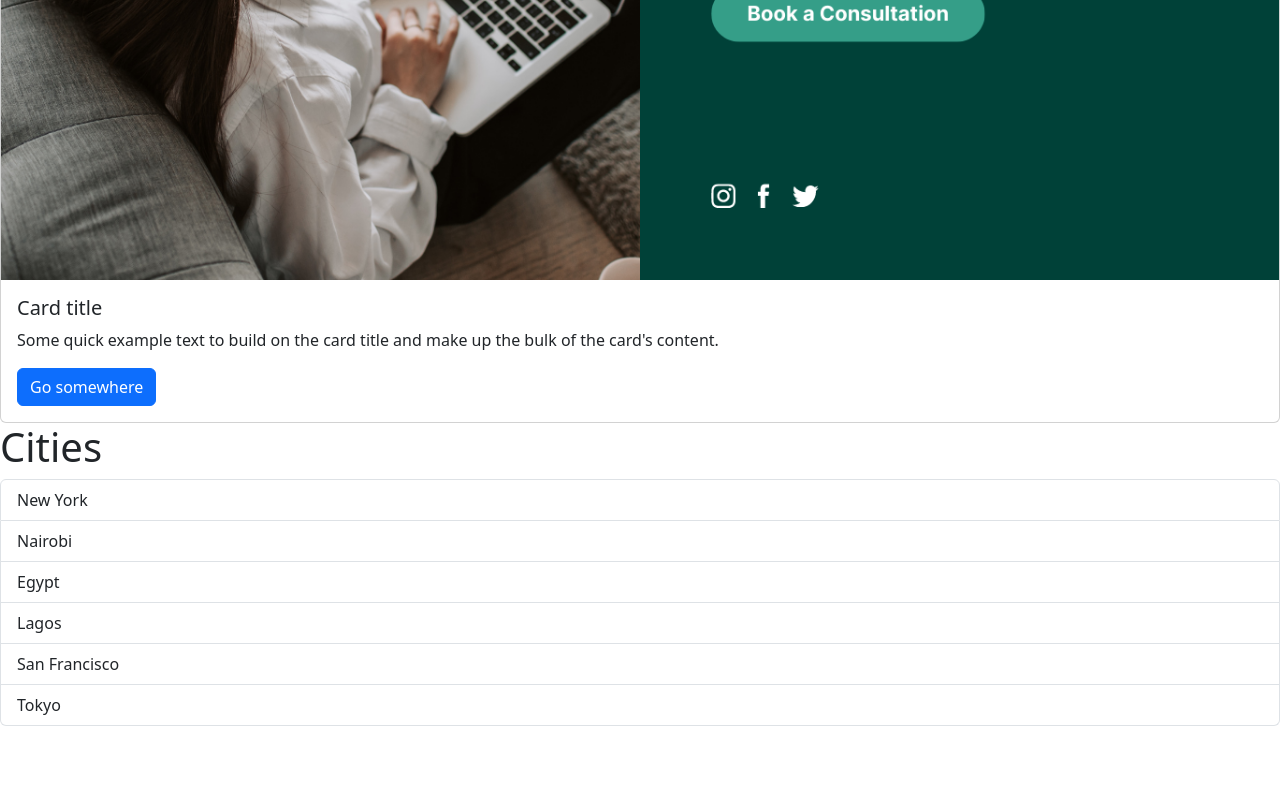
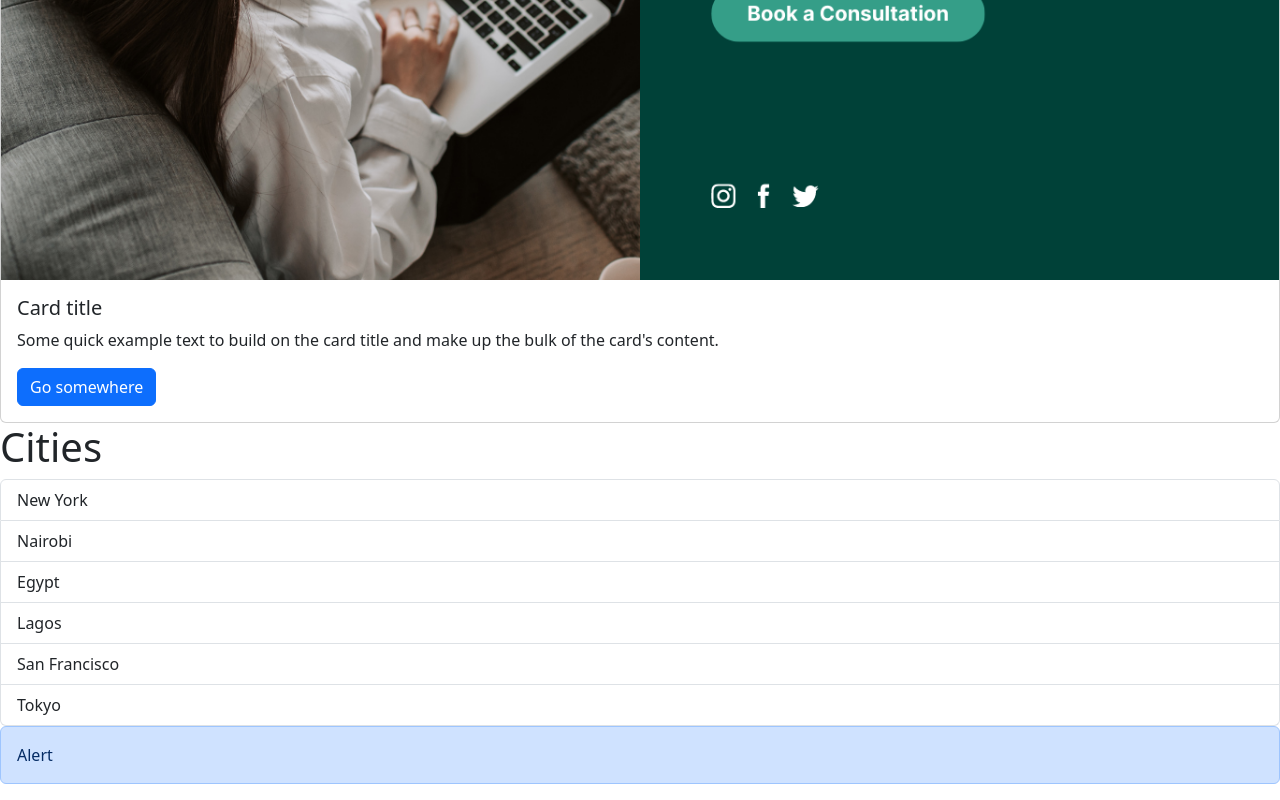
Before and after one commit to mykfrost/vite-by-mosh, a React (Vite) app: page / in a window 1280 px wide. Shown: the part 440-1240 px from the top of the page. Before the commit the page ends 1166 px from the top, so only its background shows below. Built offline with nearby package versions, Linux system fonts and the light colour scheme.

Commit message:
adding aler

```diff
--- a/src/App.tsx
+++ b/src/App.tsx
@@ -1,6 +1,7 @@
 import Message from "./Message";
 import ListGroup from "./components/ListGroup";
 import Card from "./components/Card";
+import Alert from "./components/Alert";
 
 function App() {
   let items = [
@@ -24,6 +25,7 @@ function App() {
         heading="Cities"
         onSelectItem={handleSelectItem}
       />
+      <Alert />
     </div>
   );
 }
--- /dev/null
+++ b/src/components/Alert.tsx
@@ -0,0 +1,14 @@
+import React from "react";
+
+interface Props {
+  text: String;
+}
+const Alert = (props: Props) => {
+  return (
+    <div className="alert alert-primary" role="alert">
+      Alert
+    </div>
+  );
+};
+
+export default Alert;
```
